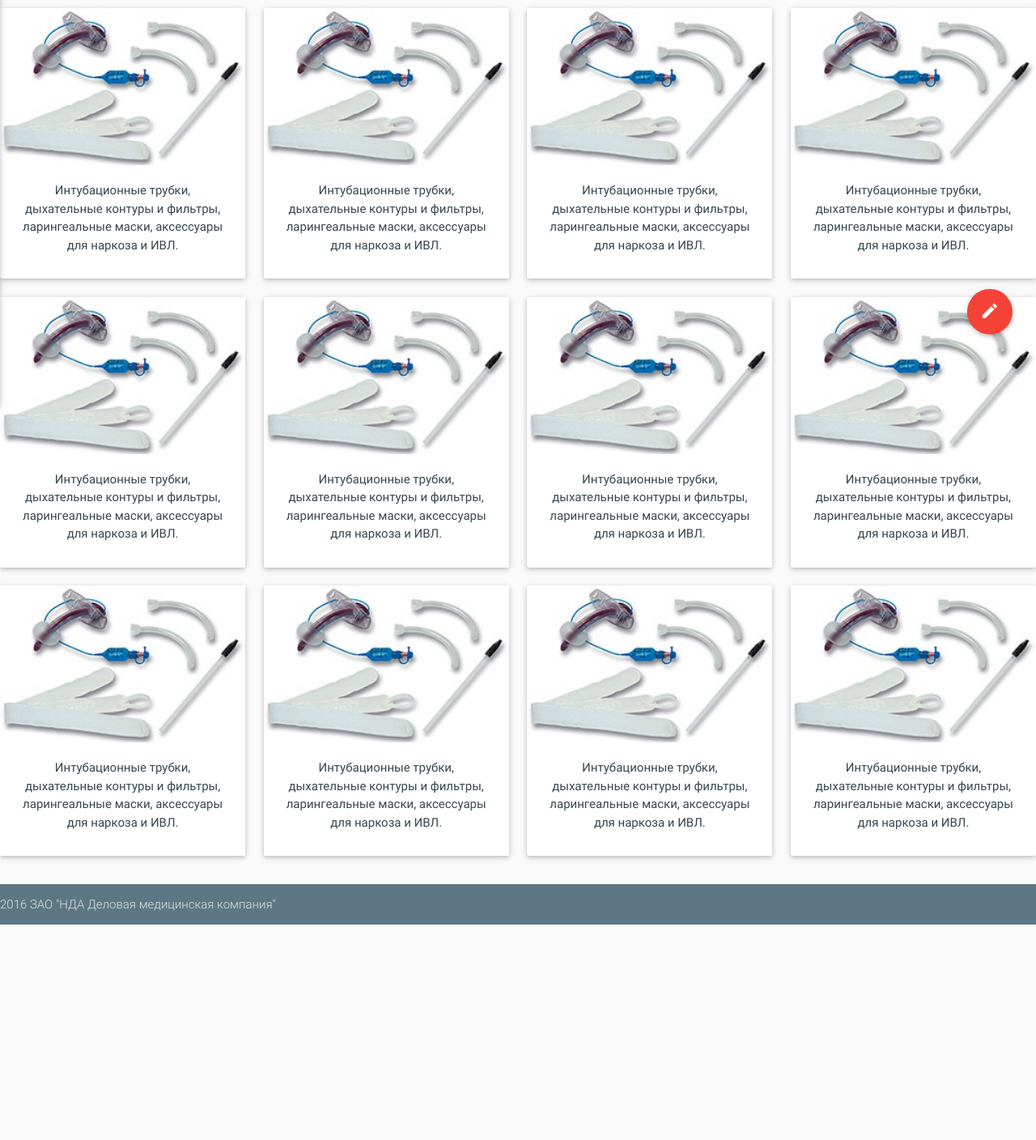
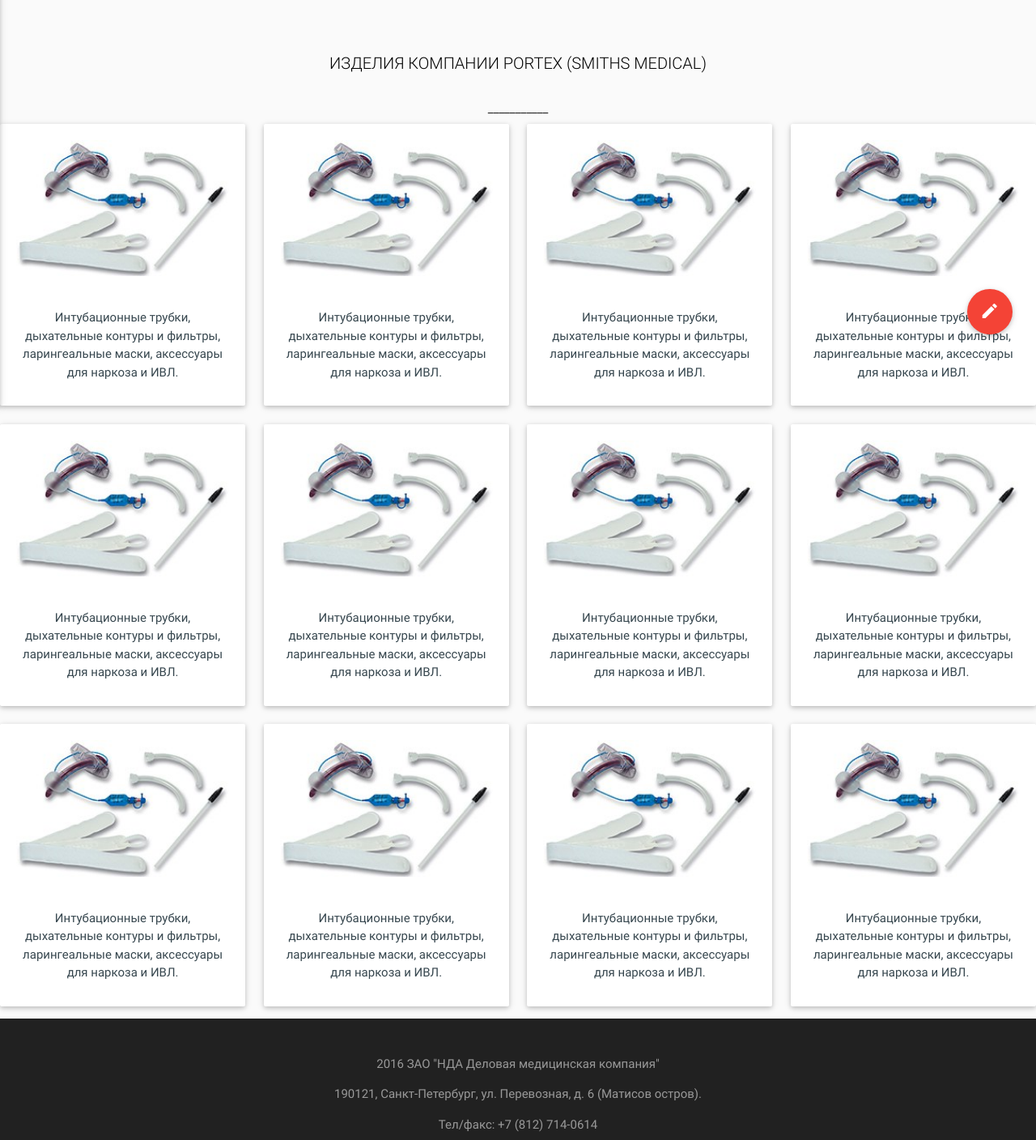
Before and after one commit to BerRossDolmat/portex-nda, a plain HTML site: page index.html in a window 1280 px wide. Shown: the part 358-1766 px from the top of the page at 81% size. Before the commit the page ends 1500 px from the top, so only its background shows below. Drawn offline with nearby package versions, Linux system fonts and the light colour scheme; a script that the page names is missing.

Commit message:
footer/devider

```diff
--- a/css/main.css
+++ b/css/main.css
@@ -142,6 +142,15 @@ min-height: 100px;
   line-height: 2;
 }
 
+.h1-for-groups-index {
+  font-size: 20px;
+  font-weight: 300;
+  color: black;
+  margin-top:75px;
+  line-height: 2;
+
+}
+
 .width-15p {
 width: 15%;
 }
@@ -157,10 +166,43 @@ width: 85%;
   color: #37474f;
 }
 
+.image-padding {
+  padding: 20px;
+}
+
+.paper-margin {
+  margin: 10px;
+}
+
 /* Footer */
 
-.page-footer {
-  padding-top: 0px !important;
+
+
+.footer-style {
+  position: absolute;
+  bottom: 0px;
+
+  width: 100%;
+  /* Set the fixed height of the footer here */
+  height: 150px;
+  background-color: rgb(33, 33, 33);
+}
+
+.centered-text {
+  text-align: center;
+  color: rgba(255, 255, 255, 0.541176);
+}
+
+.padding-top {
+  padding-top: 30px;
+}
+
+html {
+  position:relative;
+  min-height: 100%;
+}
+body {
+  margin: 0 0 150px;
 }
 
 @media screen
--- a/index.html
+++ b/index.html
@@ -77,13 +77,15 @@
 
 
     <div class="container">
-
+      <div class="text-align-center">
+        <h1 class="center-align h1-for-groups-index">ИЗДЕЛИЯ КОМПАНИИ PORTEX (SMITHS MEDICAL)</h1>
+        <span>___________</span>
+      </div>
         <div class="row">
-
           <div class="col s12 m6 l3 animate-fadein">
             <a href="groups.html">
               <div class="card hoverable">
-              <div class="card-image">
+                <div class="card-image image-padding">
                   <img class="responsive-img" src="img/1.jpg">
                 </div>
                 <div class="card-content text-align-center">
@@ -96,7 +98,7 @@
           <div class="col s12 m6 l3 animate-fadein">
             <a href="groups.html">
               <div class="card hoverable">
-              <div class="card-image">
+                <div class="card-image image-padding">
                   <img class="responsive-img" src="img/1.jpg">
                 </div>
                 <div class="card-content text-align-center">
@@ -109,7 +111,7 @@
           <div class="col s12 m6 l3 animate-fadein">
             <a href="groups.html">
               <div class="card hoverable">
-              <div class="card-image">
+                <div class="card-image image-padding">
                   <img class="responsive-img" src="img/1.jpg">
                 </div>
                 <div class="card-content text-align-center">
@@ -122,7 +124,7 @@
           <div class="col s12 m6 l3 animate-fadein">
             <a href="groups.html">
               <div class="card hoverable">
-              <div class="card-image">
+                <div class="card-image image-padding">
                   <img class="responsive-img" src="img/1.jpg">
                 </div>
                 <div class="card-content text-align-center">
@@ -135,7 +137,7 @@
           <div class="col s12 m6 l3 animate-fadein">
             <a href="groups.html">
               <div class="card hoverable">
-              <div class="card-image">
+                <div class="card-image image-padding">
                   <img class="responsive-img" src="img/1.jpg">
                 </div>
                 <div class="card-content text-align-center">
@@ -148,7 +150,7 @@
           <div class="col s12 m6 l3 animate-fadein">
             <a href="groups.html">
               <div class="card hoverable">
-              <div class="card-image">
+                <div class="card-image image-padding">
                   <img class="responsive-img" src="img/1.jpg">
                 </div>
                 <div class="card-content text-align-center">
@@ -161,7 +163,7 @@
           <div class="col s12 m6 l3 animate-fadein">
             <a href="groups.html">
               <div class="card hoverable">
-              <div class="card-image">
+                <div class="card-image image-padding">
                   <img class="responsive-img" src="img/1.jpg">
                 </div>
                 <div class="card-content text-align-center">
@@ -174,7 +176,7 @@
           <div class="col s12 m6 l3 animate-fadein">
             <a href="groups.html">
               <div class="card hoverable">
-              <div class="card-image">
+                <div class="card-image image-padding">
                   <img class="responsive-img" src="img/1.jpg">
                 </div>
                 <div class="card-content text-align-center">
@@ -187,7 +189,7 @@
           <div class="col s12 m6 l3 animate-fadein">
             <a href="groups.html">
               <div class="card hoverable">
-              <div class="card-image">
+                <div class="card-image image-padding">
                   <img class="responsive-img" src="img/1.jpg">
                 </div>
                 <div class="card-content text-align-center">
@@ -200,7 +202,7 @@
           <div class="col s12 m6 l3 animate-fadein">
             <a href="groups.html">
               <div class="card hoverable">
-              <div class="card-image">
+                <div class="card-image image-padding">
                   <img class="responsive-img" src="img/1.jpg">
                 </div>
                 <div class="card-content text-align-center">
@@ -213,7 +215,7 @@
           <div class="col s12 m6 l3 animate-fadein">
             <a href="groups.html">
               <div class="card hoverable">
-              <div class="card-image">
+                <div class="card-image image-padding">
                   <img class="responsive-img" src="img/1.jpg">
                 </div>
                 <div class="card-content text-align-center">
@@ -223,10 +225,10 @@
             </a>
           </div>
 
-        <div class="col s12 m6 l3 animate-fadein">
+          <div class="col s12 m6 l3 animate-fadein ">
             <a href="groups.html">
               <div class="card hoverable">
-              <div class="card-image">
+                <div class="card-image image-padding">
                   <img class="responsive-img" src="img/1.jpg">
                 </div>
                 <div class="card-content text-align-center">
@@ -243,10 +245,13 @@
 
     <!-- Footer -->
 
-    <footer class="page-footer blue-grey">
-          <div class="footer-copyright">
+
+    <footer class="footer-style">
       <div class="container">
-            2016 ЗАО "НДА Деловая медицинская компания"
+        <div class="padding-top">
+          <p class="centered-text"> 2016 ЗАО "НДА Деловая медицинская компания"</p>
+          <p class="centered-text">190121, Санкт-Петербург, ул. Перевозная, д. 6 (Матисов остров).</p>
+          <p class="centered-text">Тел/факс: +7 (812) 714-0614</p>
         </div>
       </div>
     </footer>
```
Also changed, not shown: groups.html (+8 -8 lines). Lines whose indentation alone changed are shown as unchanged.
